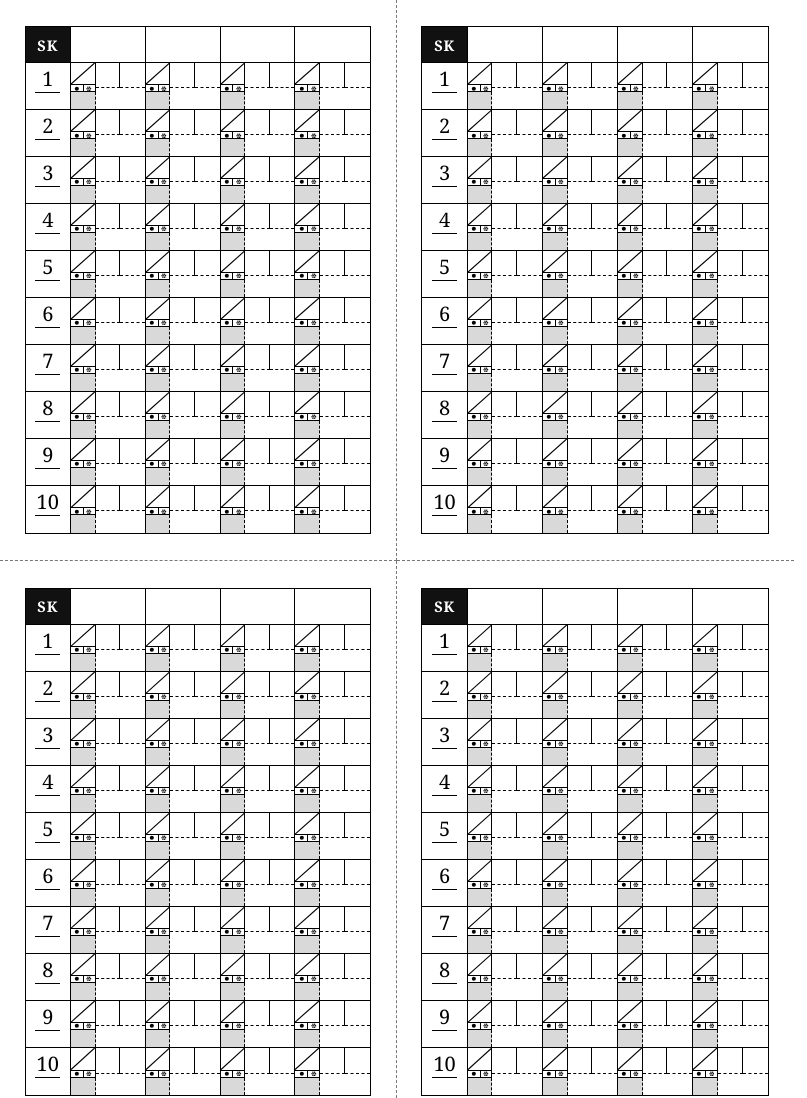
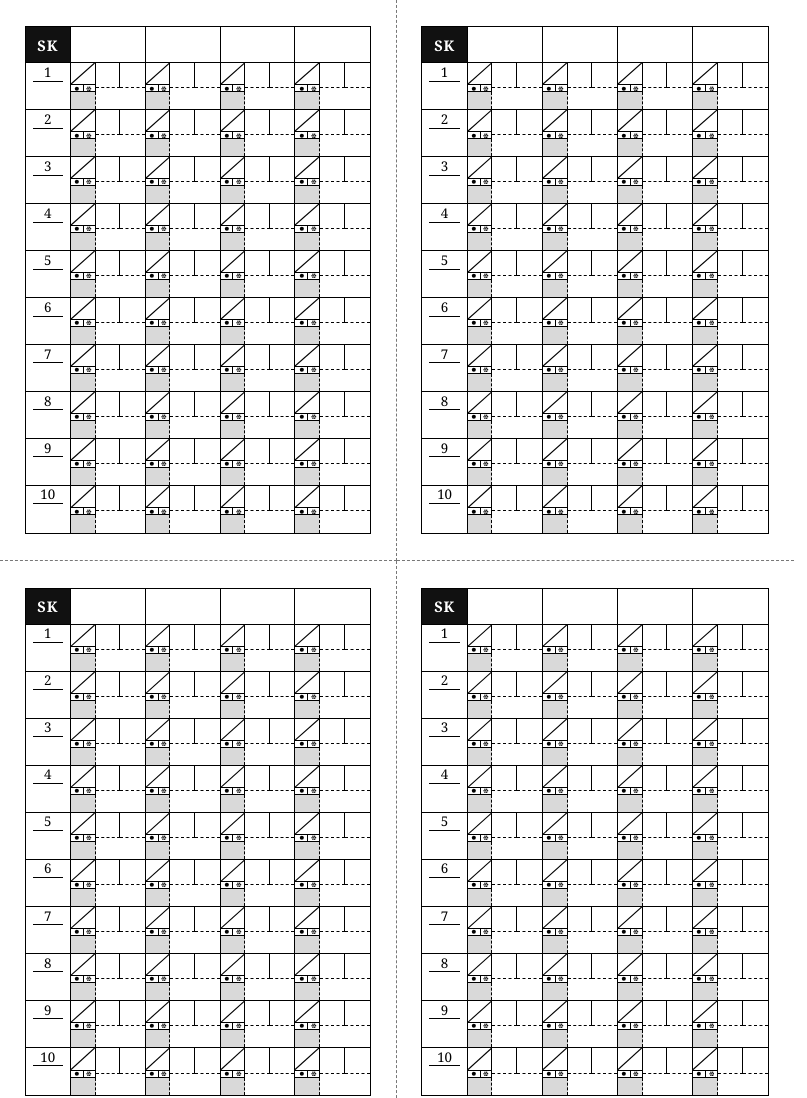
Before and after one commit to Yonizzer/skull-king-scores, a plain HTML site: page planche-src.html in a window 1280 px wide. Shown: the top 1098 px of the page, without its empty margins (0-807 px from the left). Drawn offline with Linux system fonts and the light colour scheme.

Commit message:
Planche : numéro de manche en haut de case, place dessous pour le nombre de cartes

```diff
--- a/planche-src.html
+++ b/planche-src.html
@@ -17,8 +17,8 @@ body { font-family: Georgia, "Times New Roman", serif; color: #000; -webkit-prin
 .grid > div:nth-child(5n) { border-right: 0; }
 .grid > div:nth-last-child(-n+5) { border-bottom: 0; }
 .corner { background: #111; color: #fff; display: grid; place-items: center; font-size: 11pt; font-weight: bold; letter-spacing: .05em; }
-.rn { display: flex; flex-direction: column; align-items: center; padding-top: 1.6mm; font-size: 15pt; line-height: 1; }
-.rn::after { content: ""; width: 6.5mm; border-top: 0.25mm solid #000; margin-top: 0.8mm; }
+.rn { display: flex; flex-direction: column; align-items: center; padding-top: 0.7mm; font-size: 10pt; line-height: 1; }
+.rn::after { content: ""; width: 8mm; border-top: 0.25mm solid #000; margin-top: 0.4mm; }
 .cell { display: grid; grid-template-columns: 1fr 1fr 1fr; grid-template-rows: 46% 2.1mm 1fr; }
 .bid { grid-area: 1 / 1; position: relative; border-right: 0.3mm solid #000; }
 .bid svg { position: absolute; inset: 0; width: 100%; height: 100%; }
```
Also changed, not shown: 1 other file.
